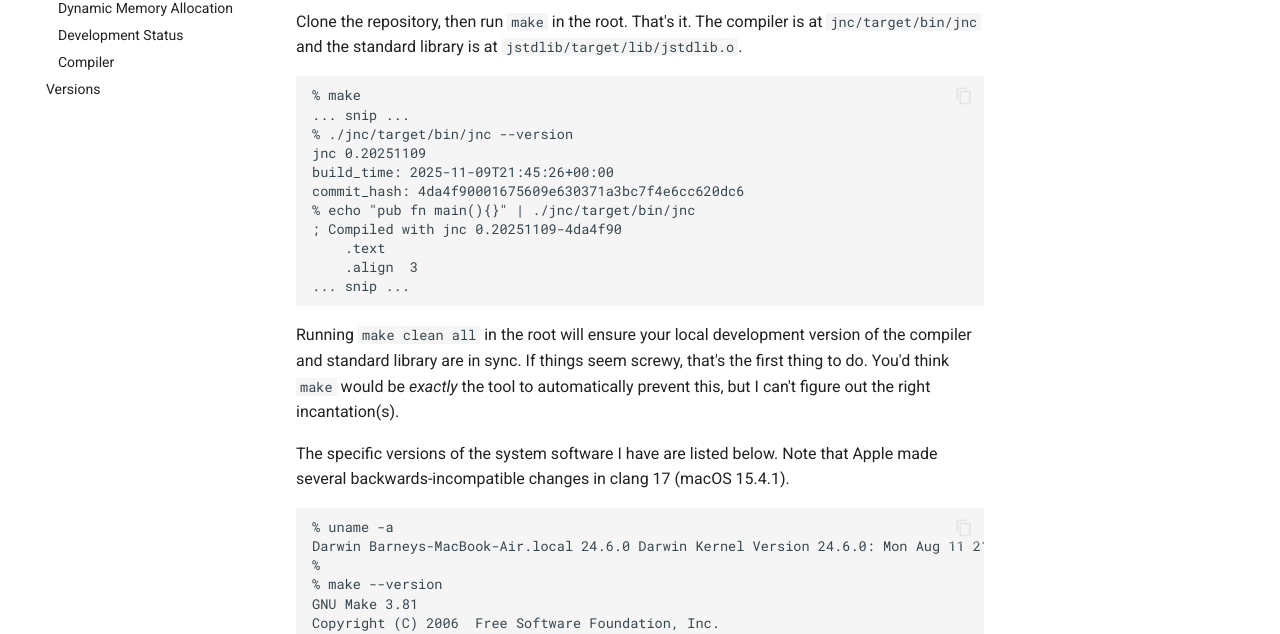
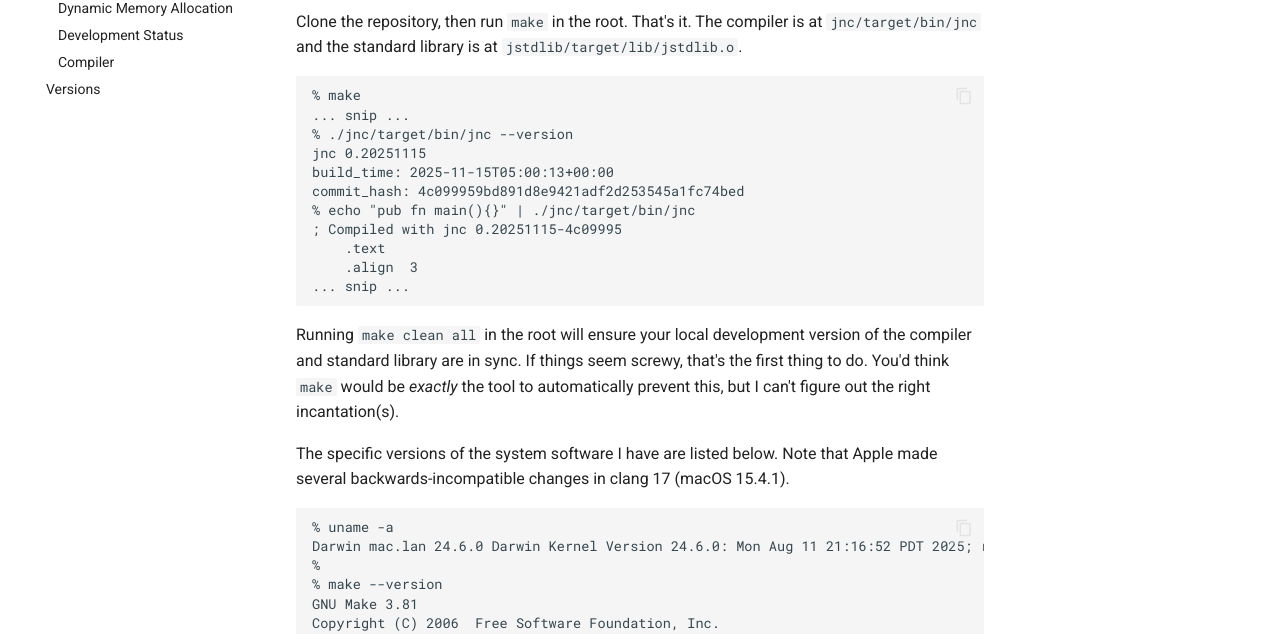
Before and after one commit to barneyb/johann, an MkDocs documentation site: the page built from documentation/docs/system/index.md, in a window 1280 px wide and 1400 px high. Shown: the part 238-872 px from the top of the window. Built offline with MkDocs 1.6.1 and Material for MkDocs 9.7.7, drawn with Linux system fonts in a browser that asks for light colours; comment, search, counter and statistics services are not loaded; some of the changed text lies outside the part shown.

Commit message:
Add v0.20251115 release binaries

````diff
--- a/documentation/docs/system/index.md
+++ b/documentation/docs/system/index.md
@@ -8,11 +8,11 @@
 % make
 ... snip ...
 % ./jnc/target/bin/jnc --version
-jnc 0.20251109
-build_time: 2025-11-09T21:45:26+00:00
-commit_hash: 4da4f90001675609e630371a3bc7f4e6cc620dc6
+jnc 0.20251115
+build_time: 2025-11-15T05:00:13+00:00
+commit_hash: 4c099959bd891d8e9421adf2d253545a1fc74bed
 % echo "pub fn main(){}" | ./jnc/target/bin/jnc
-; Compiled with jnc 0.20251109-4da4f90
+; Compiled with jnc 0.20251115-4c09995
     .text
     .align  3
 ... snip ...
@@ -25,7 +25,7 @@
 <!--{systemsoftware}-->
 ```
 % uname -a
-Darwin Barneys-MacBook-Air.local 24.6.0 Darwin Kernel Version 24.6.0: Mon Aug 11 21:16:52 PDT 2025; root:xnu-11417.140.69.701.11~1/RELEASE_ARM64_T8112 arm64
+Darwin mac.lan 24.6.0 Darwin Kernel Version 24.6.0: Mon Aug 11 21:16:52 PDT 2025; root:xnu-11417.140.69.701.11~1/RELEASE_ARM64_T8112 arm64
 %
 % make --version
 GNU Make 3.81
````
Also changed, not shown: documentation/docs/versions/index.md (+3 -1 lines), 2 other files.
